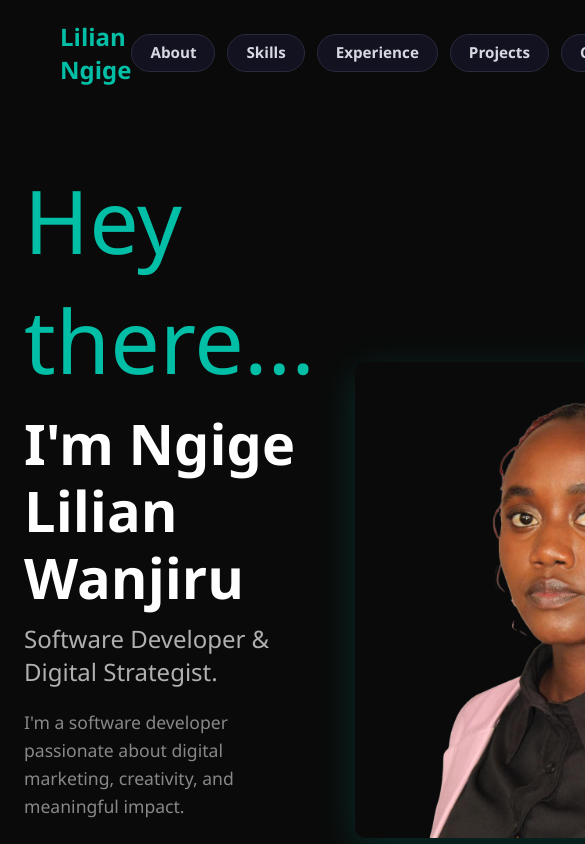
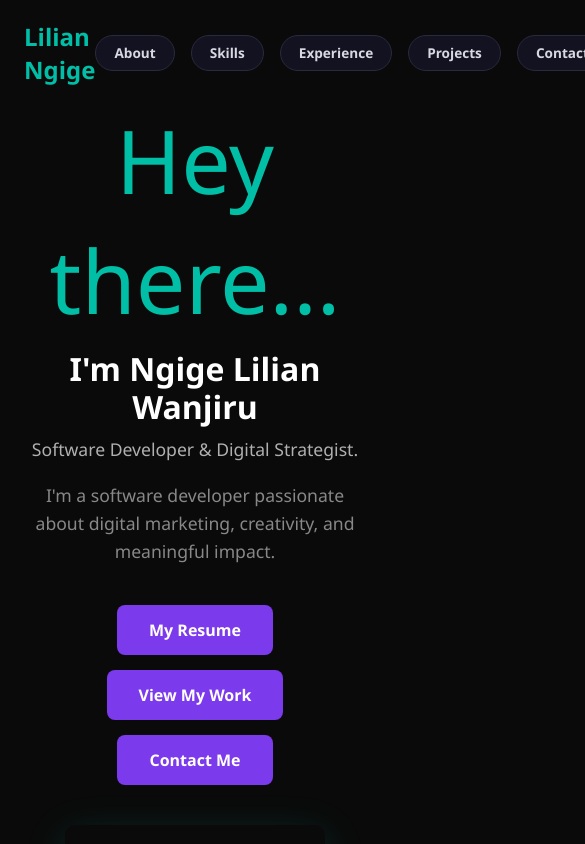
Before and after one commit to ngigelilian/lilo-portfolio, a React (Vite) app: page / in a window 390 px wide. Shown: the top 844 px of the page, 585 px wide, since content can reach past the window. Built offline with nearby package versions, Linux system fonts and the light colour scheme.

Commit message:
add mobile responsive styles

```diff
--- a/src/index.css
+++ b/src/index.css
@@ -1037,3 +1037,117 @@ footer {
     padding: 80px 24px;
   }
 }
+
+/* RESPONSIVE - MOBILE */
+@media (max-width: 768px) {
+
+  /* NAVBAR */
+  nav {
+    padding: 20px 24px;
+  }
+
+  nav ul {
+    gap: 16px;
+  }
+
+  nav ul li a {
+    font-size: 0.85rem;
+  }
+
+  /* HERO */
+  #hero {
+    flex-direction: column;
+    padding: 0 24px;
+    margin-top: 100px;
+    text-align: center;
+    gap: 40px;
+  }
+
+  .hero-name {
+    font-size: 2rem;
+  }
+
+  .hero-title {
+    font-size: 1.1rem;
+  }
+
+  .hero-buttons {
+    justify-content: center;
+  }
+
+  .hero-image img {
+    width: 260px;
+    height: 260px;
+  }
+
+  /* ABOUT */
+  #about {
+    padding: 80px 24px;
+  }
+
+  .about-container {
+    grid-template-columns: 1fr;
+  }
+
+  /* SKILLS */
+  #skills {
+    padding: 80px 24px;
+  }
+
+  .skills-container {
+    grid-template-columns: 1fr;
+  }
+
+  /* EXPERIENCE */
+  #experience {
+    padding: 80px 24px;
+  }
+
+  /* PROJECTS */
+  #projects {
+    padding: 80px 24px;
+  }
+
+  .projects-container {
+    grid-template-columns: 1fr;
+  }
+
+  /* EDUCATION */
+  #education {
+    padding: 80px 24px;
+  }
+
+  .education-card {
+    flex-direction: column;
+    align-items: flex-start;
+  }
+
+  /* CONTACT */
+  #contact {
+    padding: 80px 24px;
+  }
+
+  .contact-container {
+    grid-template-columns: 1fr;
+  }
+
+  /* FOOTER */
+  footer {
+    padding: 60px 24px 30px;
+  }
+
+  .footer-container {
+    grid-template-columns: 1fr;
+    gap: 40px;
+  }
+
+  .footer-bottom {
+    flex-direction: column;
+    text-align: center;
+  }
+
+  /* SECTION TITLE */
+  .section-title {
+    font-size: 1.6rem;
+  }
+}
```
